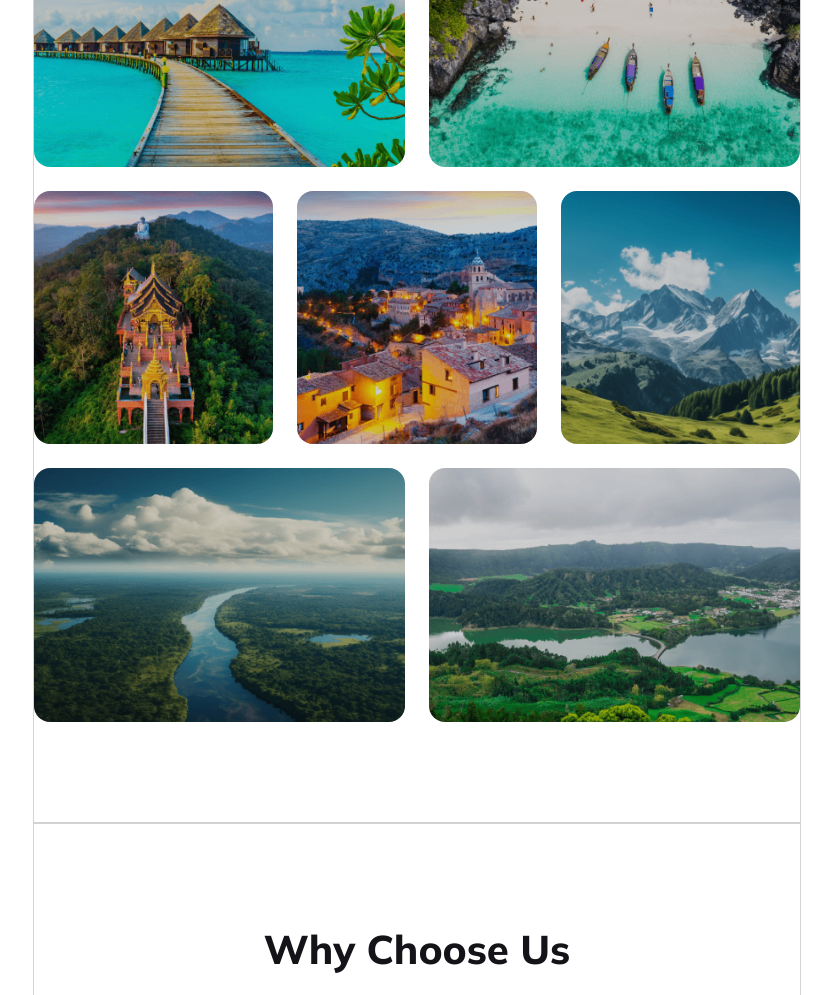
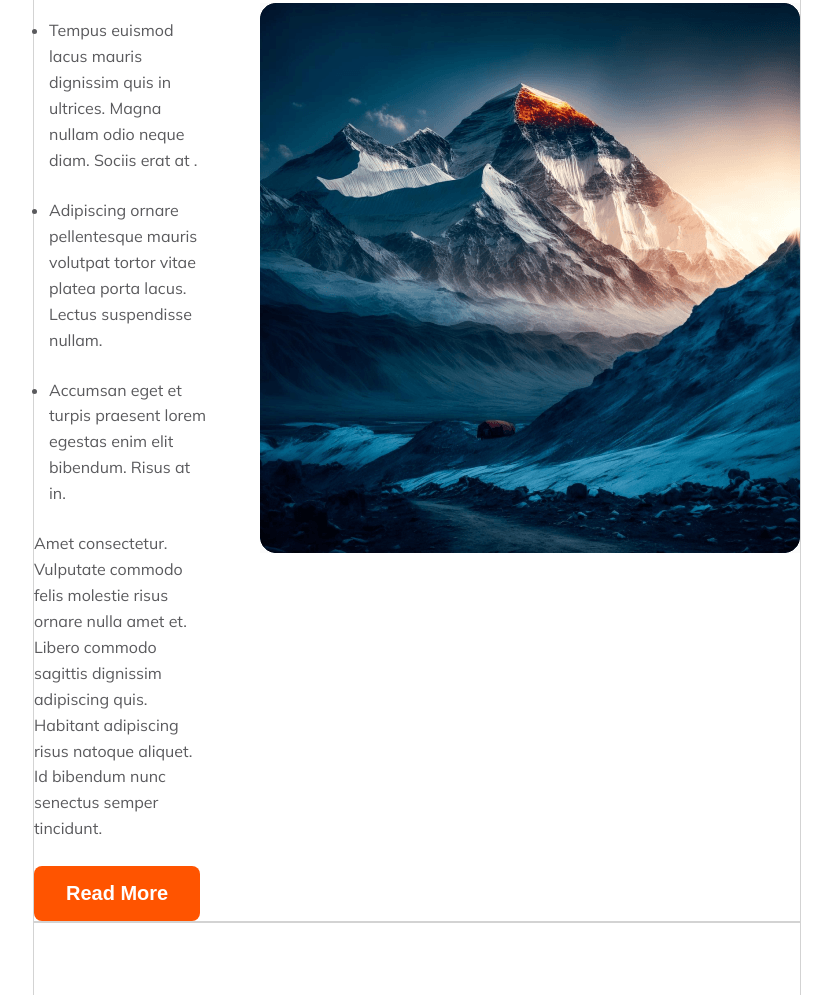
Before and after one commit to md-nahiduzzaman/assignment-2-travel-agency, a plain HTML site: page index.html in a window 1280 px wide. Shown: the part 362-1357 px from the top of the page, without its empty margins (223-1055 px from the left). Drawn offline with Linux system fonts and the light colour scheme.

Commit message:
added popular tour section

```diff
--- a/index.html
+++ b/index.html
@@ -23,7 +23,30 @@
 
       <!-- popular tour sec start here -->
       <section>
-
+        <div class="popular-tour-sec container">
+          <div class="popular-tour-sec-element">
+            <h3>
+              Our Popular Tours
+            </h3>
+            <p>Dolor sit amet consectetur. Diam volutpat neque habitasse pharetra odio sit massa. Sodales dictumst nec nibh pellentesque.</p>
+            <ul>
+              <li>Tempus euismod lacus mauris dignissim quis in ultrices. Magna nullam odio neque diam. Sociis erat at .</li>
+              <li>
+                Adipiscing ornare pellentesque mauris volutpat tortor vitae platea porta lacus. Lectus suspendisse nullam.
+              </li>
+              <li>
+                Accumsan eget et turpis praesent lorem egestas enim elit bibendum. Risus at in.
+              </li>
+            </ul>
+            <p>
+              Amet consectetur. Vulputate commodo felis molestie risus ornare nulla amet et. Libero commodo sagittis dignissim adipiscing quis. Habitant adipiscing risus natoque aliquet. Id bibendum nunc senectus semper tincidunt.
+            </p>
+            <button class="btn-primary">Read More</button>
+          </div>
+          <div class="popular-tour-sec-img">
+            <img src="Images/Rectangle 4.png" alt="">
+          </div>
+        </div>
       </section>
       <!-- popular tour sec end here -->
       <!-- choose your destination sec start here -->
--- a/styles/style.css
+++ b/styles/style.css
@@ -36,11 +36,43 @@ h5 {
   font-weight: 800;
 }
 
-p {
+p,
+li {
   color: #5a5a5d;
   font-size: 1rem;
   font-weight: 400;
   line-height: 162.5%; /* 26px */
+}
+
+.btn-primary {
+  color: #fff;
+  text-align: center;
+  font-size: 20px;
+  font-weight: 800;
+
+  border: 0;
+  border-radius: 8px;
+  background: #ff5400;
+
+  padding: 16px 32px;
+}
+
+/* popular tour */
+.popular-tour-sec {
+  display: flex;
+  align-items: center;
+  justify-content: space-between;
+  gap: 50px;
+}
+
+li {
+  margin-left: 15px;
+}
+
+.popular-tour-sec-element h3,
+.popular-tour-sec-element p,
+.popular-tour-sec-element li {
+  margin-bottom: 24px;
 }
 
 /* choose your destination */
```
Lines whose indentation alone changed are shown as unchanged.
